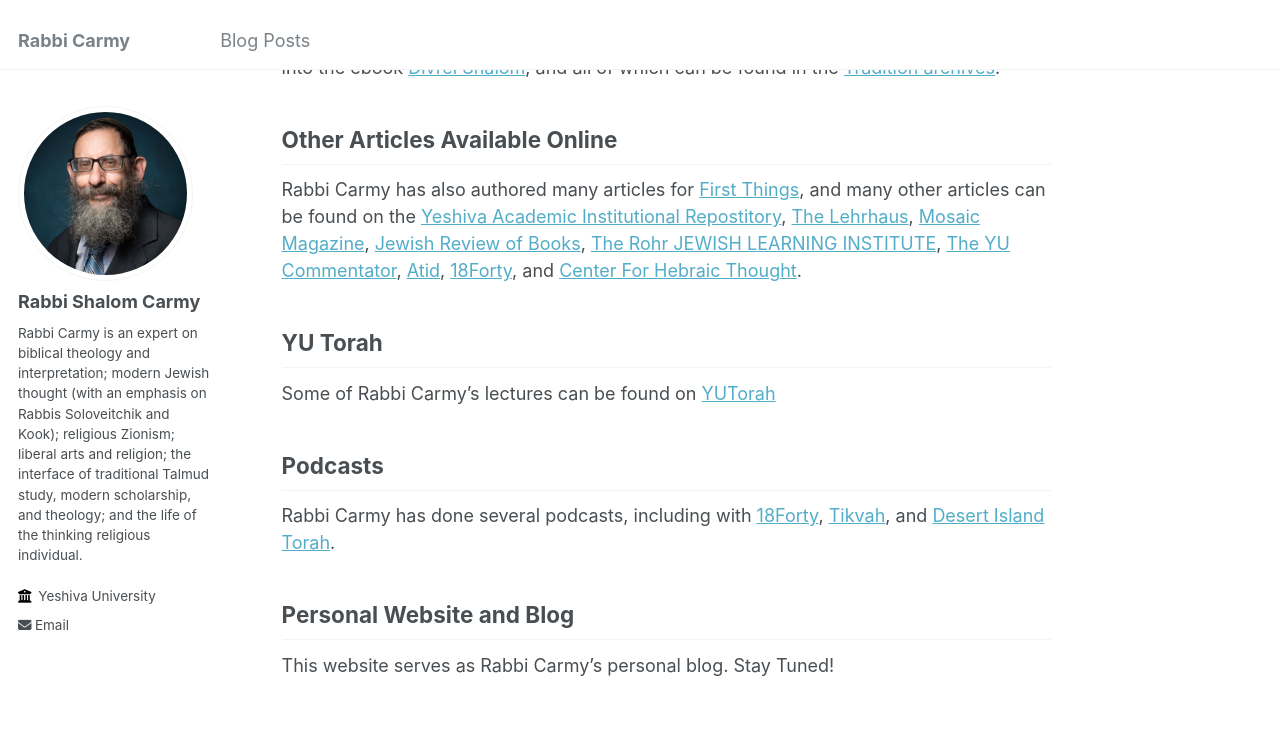
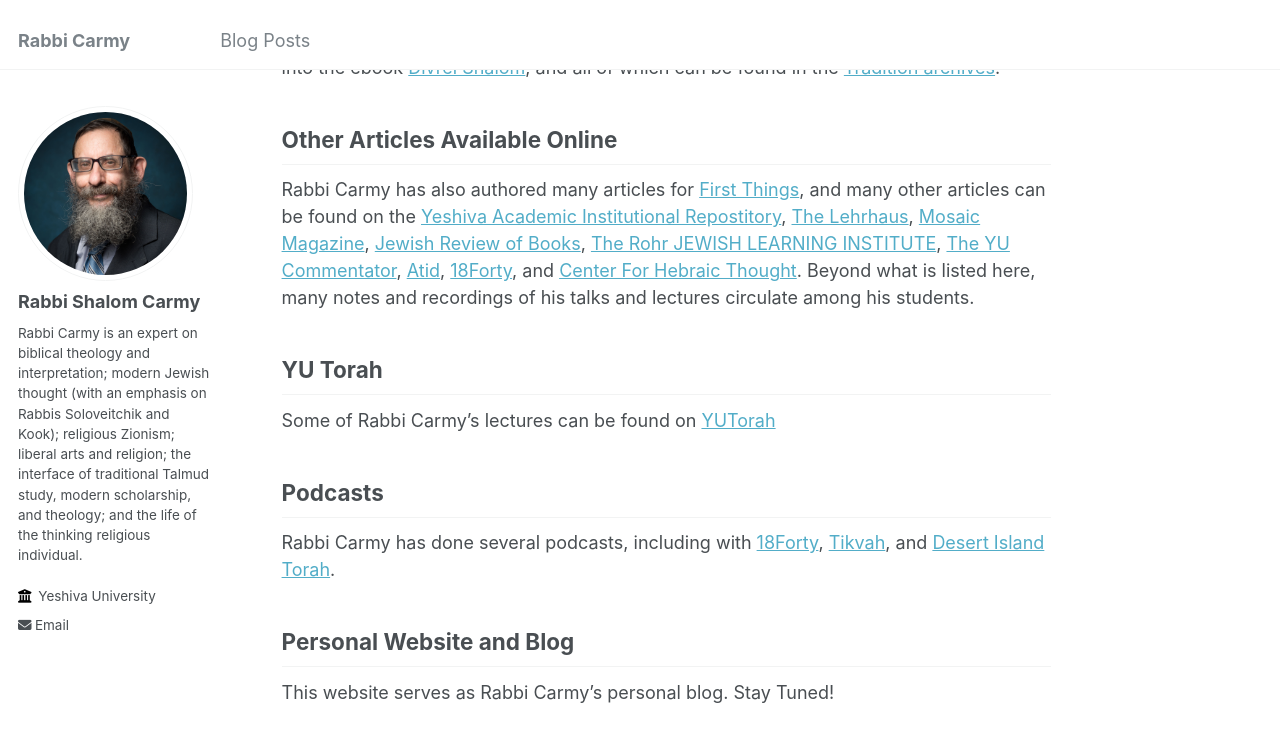
Before and after one commit to rabbicarmy/rabbicarmy.github.io, a Jekyll site: the page built from _pages/about.md, in a window 1280 px wide and 900 px high, scrolled down 834 px. Shown: the top 742 px of the window. Built offline with Jekyll 4.4.1, drawn with Linux system fonts in a browser that asks for light colours.

Commit message:
Add note about circulating lectures among students

```diff
--- a/_pages/about.md
+++ b/_pages/about.md
@@ -22,7 +22,7 @@
 
 Other Articles Available Online
 ------
-Rabbi Carmy has also authored many articles for [First Things](https://www.firstthings.com/featured-author/shalom-carmy), and many other articles can be found on the [Yeshiva Academic Institutional Repostitory](https://repository.yu.edu/search?spc.page=1&query=shalom%20carmy), [The Lehrhaus](https://thelehrhaus.com/author/shalom-carmy/), [Mosaic Magazine](https://mosaicmagazine.com/author/shalom-carmy/), [Jewish Review of Books](https://jewishreviewofbooks.com/authors/?a=shalom-carmy), [The Rohr JEWISH LEARNING INSTITUTE](https://lessons.myjli.com/why/index.php/2016/11/23/yet-my-soul-drew-back/), [The YU Commentator](https://yucommentator.org/author-posts/?author_id=UmFiYmkgU2hhbG9tIENhcm15), [Atid](http://www.atid.org/resources/carmy/index.asp), [18Forty](https://18forty.org/articles/cornucopias-of-thought-the-best-of-r-shalom-carmys-writings/), and [Center For Hebraic Thought](https://hebraicthought.org/authors/rabbi-shalom-carmy/).
+Rabbi Carmy has also authored many articles for [First Things](https://www.firstthings.com/featured-author/shalom-carmy), and many other articles can be found on the [Yeshiva Academic Institutional Repostitory](https://repository.yu.edu/search?spc.page=1&query=shalom%20carmy), [The Lehrhaus](https://thelehrhaus.com/author/shalom-carmy/), [Mosaic Magazine](https://mosaicmagazine.com/author/shalom-carmy/), [Jewish Review of Books](https://jewishreviewofbooks.com/authors/?a=shalom-carmy), [The Rohr JEWISH LEARNING INSTITUTE](https://lessons.myjli.com/why/index.php/2016/11/23/yet-my-soul-drew-back/), [The YU Commentator](https://yucommentator.org/author-posts/?author_id=UmFiYmkgU2hhbG9tIENhcm15), [Atid](http://www.atid.org/resources/carmy/index.asp), [18Forty](https://18forty.org/articles/cornucopias-of-thought-the-best-of-r-shalom-carmys-writings/), and [Center For Hebraic Thought](https://hebraicthought.org/authors/rabbi-shalom-carmy/). Beyond what is listed here, many notes and recordings of his talks and lectures circulate among his students.
 
 YU Torah
 ------
```
